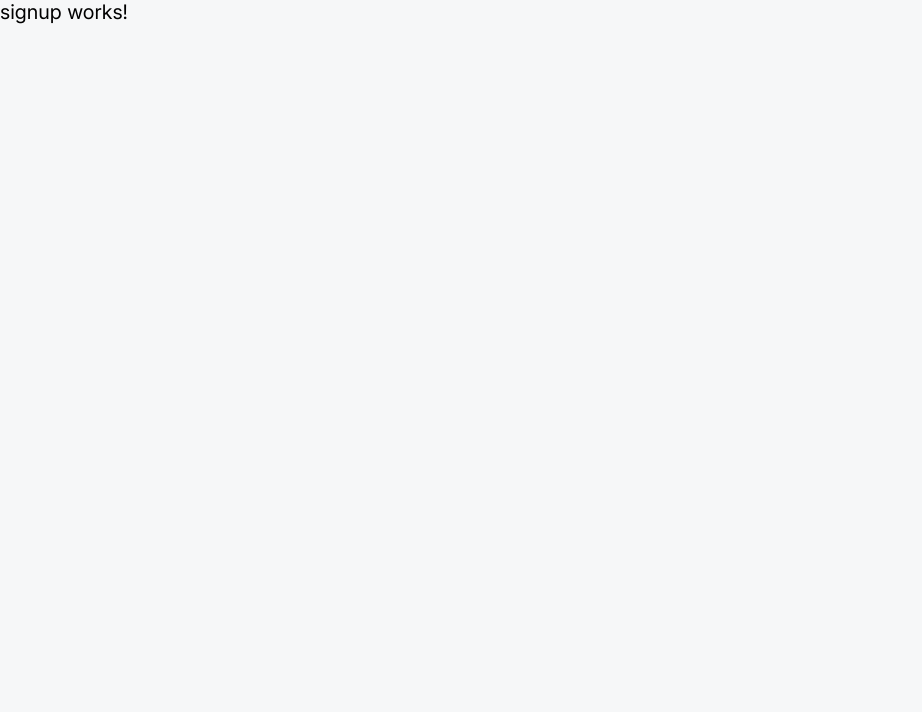
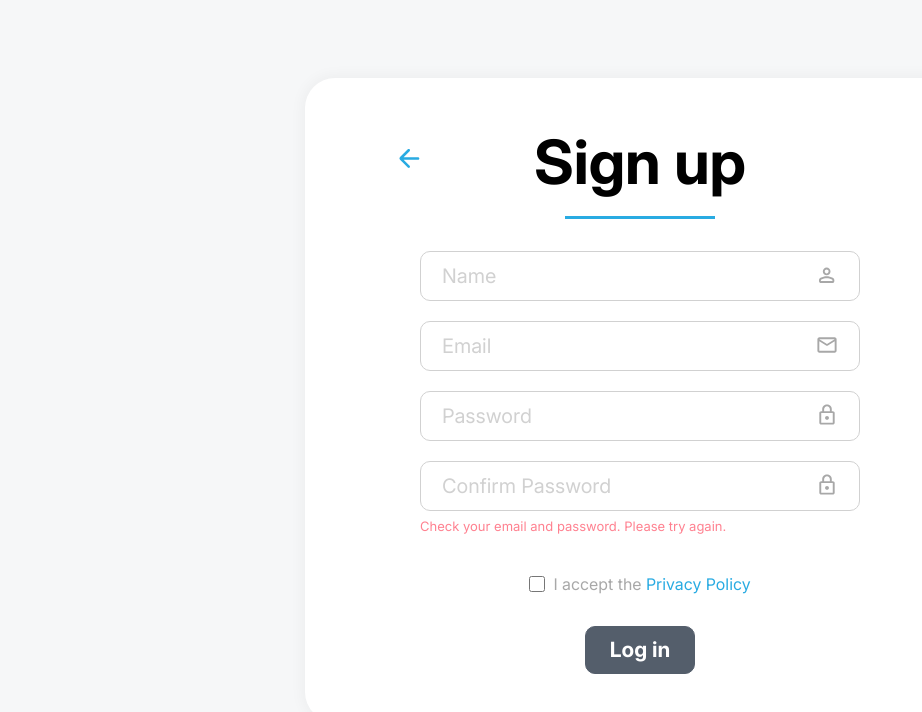
Before and after one commit to mahapiri/join-frontend, an Angular app: page /board in a window 1280 px wide. Both pictures are taken after typing "name@example.com", "Sample123" into the empty fields and a click on the button "Sign up". Shown: the top 712 px of the page, without its empty margins (0-922 px from the left). Built offline with nearby package versions, Linux system fonts and the light colour scheme.

Commit message:
added signup

```diff
--- a/src/app/login/login.component.html
+++ b/src/app/login/login.component.html
@@ -1,6 +1,6 @@
 <form [formGroup]="loginForm" class="main-container">
-    <img class="logo" src="../../assets/img/logo.svg" alt="Join Logo">
-    <div class="form-container">
+    <img class="logo" src="../../assets/img/logo.svg" alt="Join Logo" [class.no-animation-logo]="sharedService.disableAnimation">
+    <div class="form-container" [class.no-animation]="sharedService.disableAnimation">
         <div class="signup-container">
             <p>Not a Join user?</p>
             <button class="signup-btn" (click)="register()">
@@ -39,7 +39,6 @@
                     <p class="p-bold" (click)="login('guest')">Guest Log in</p>
                 </button>
             </div>
-
         </div>
     </div>
 </form>
--- a/src/app/login/login.component.scss
+++ b/src/app/login/login.component.scss
@@ -16,6 +16,19 @@
         animation: moveLogo 1s cubic-bezier(0.58, 0.81, 0.69, 0.78) forwards;
         animation-delay: 1s;
         will-change: transform;
+    }
+
+    .no-animation-logo {
+        animation: none !important;
+        width: 100.03px !important;
+        height: 121.97px !important;
+        top: 80px !important;
+        left: 77px !important;
+    }
+
+    .no-animation {
+        animation: none !important;
+        opacity: 1 !important;
     }
 
     .form-container {
@@ -43,6 +56,7 @@
             padding: 15px 16px;
             border-radius: 8px;
             @include transition-100;
+
             a {
                 color: var(--white);
                 font-weight: 700;
@@ -111,6 +125,7 @@
         justify-content: space-between;
         align-items: center;
         gap: 35px;
+        margin-top: 32px;
     }
 
     .login-btn {
--- a/src/app/login/login.component.ts
+++ b/src/app/login/login.component.ts
@@ -25,7 +25,7 @@ export class LoginComponent {
 
   constructor(
     private fb: FormBuilder,
-    private sharedService: SharedService,
+    public sharedService: SharedService,
     private router: Router,
     private validate: ValidationService,
   ) {
@@ -85,5 +85,6 @@ export class LoginComponent {
   register() {
     this.sharedService.isSignup = true;
     this.sharedService.isLogin = false;
+    this.sharedService.setAnimation(true);
   }
 }
--- a/src/app/services/shared.service.ts
+++ b/src/app/services/shared.service.ts
@@ -18,6 +18,7 @@ export class SharedService {
   isLoginOrSignup: boolean = true;
   isLogin: boolean = true;
   isSignup: boolean = false;
+  disableAnimation: boolean = false;
 
 
   constructor() { }
@@ -34,4 +35,8 @@ export class SharedService {
     this.isAddContact = false;
     this.isEditContact = false;
   }
+
+  setAnimation(status: boolean) {
+    this.disableAnimation = status;
+  }
 }
--- a/src/app/services/validation.service.ts
+++ b/src/app/services/validation.service.ts
@@ -1,5 +1,5 @@
 import { Injectable } from '@angular/core';
-import { AbstractControl, ValidationErrors } from '@angular/forms';
+import { AbstractControl, FormGroup, ValidationErrors, ValidatorFn } from '@angular/forms';
 
 @Injectable({
   providedIn: 'root'
@@ -17,6 +17,15 @@ export class ValidationService {
     }
 
     return passwordRegex.test(control.value) ? null : { invalidPassword: true };
+  }
+
+  passwordMatchValidator(): ValidatorFn {
+    return (form: AbstractControl): ValidationErrors | null => {
+      const group = form as FormGroup;
+      const password = group.get('password')?.value;
+      const confirmPassword = group.get('confirmPassword')?.value;
+      return password === confirmPassword ? null : { passwordMismatch: true };
+    };
   }
 
 
--- a/src/app/signup/signup.component.html
+++ b/src/app/signup/signup.component.html
@@ -1 +1,48 @@
-<p>signup works!</p>
+<form [formGroup]="signupForm" class="main-container" (ngSubmit)="onSubmit()">
+    <div class="login-container">
+        <a (click)="back()" class="back-icon">
+            <img src="../../assets/img/arrow-left/default.svg" alt="Arrow Left">
+        </a>
+        <div class="header-container">
+            <h1>Sign up</h1>
+            <div class="border"></div>
+        </div>
+
+        <div class="inputfield-container">
+            <div class="inputfield-content">
+                <div class="input-icon-container">
+                    <input formControlName="name" type="text" placeholder="Name">
+                    <img class="input-icon" src="../../assets/img/login-signup/person.svg" alt="Name">
+                </div>
+                <div class="input-icon-container">
+                    <input formControlName="email" type="text" placeholder="Email">
+                    <img class="input-icon" src="../../assets/img/login-signup/mail.svg" alt="Email">
+                </div>
+                <div class="input-icon-container">
+                    <input formControlName="password" type="password" placeholder="Password">
+                    <img class="input-icon password-icon" src="../../assets/img/login-signup/lock.svg" alt="Password">
+                </div>
+                <div class="input-icon-container">
+                    <input formControlName="confirmPassword" type="password" placeholder="Confirm Password">
+                    <img class="input-icon password-icon" src="../../assets/img/login-signup/lock.svg" alt="Password">
+                </div>
+                <div class="errormsg" *ngIf="signupForm.invalid && signupForm.invalid ">Check your email and password.
+                    Please try again.</div>
+                <div class="errormsg"
+                    *ngIf="signupForm.controls['confirmPassword'] && signupForm.controls['confirmPassword'].touched && signupForm.hasError('passwordMismatch')">
+                    Your passwords don't match. Please try again.</div>
+            </div>
+        </div>
+
+        <div class="privacy-container">
+            <input type="checkbox">
+            <a class="gray">I accept the <a class="blue">Privacy Policy</a></a>
+        </div>
+
+        <div class="button-container">
+            <button class="login-btn" [disabled]="signupForm.invalid">
+                <p class="p-bold">Log in</p>
+            </button>
+        </div>
+    </div>
+</form>
--- a/src/app/signup/signup.component.scss
+++ b/src/app/signup/signup.component.scss
@@ -0,0 +1,54 @@
+@import "../../styles.scss";
+
+.main-container {
+    .login-container {
+        position: relative;
+    }
+
+    .back-icon {
+        position: absolute;
+        top: 64px;
+        left: 88px;
+
+        img {
+            width: 32px;
+            height: 32px;
+            @include transition-75;
+
+            &:hover {
+                background-color: var(--lightgray);
+                border-radius: 42px;
+            }
+
+        }
+    }
+
+    input[type=checkbox] {
+        width: 16px;
+        height: 16px;
+        opacity: 1;
+        cursor: pointer;
+    }
+
+    .privacy-container {
+        display: flex;
+        flex-direction: row;
+        align-items: center;
+        justify-content: center;
+        gap: 8px;
+        margin-top: 32px;
+    }
+
+    .gray {
+        color: #A8A8A8;
+        cursor: default;
+    }
+
+    .blue {
+        color: var(--secondary);
+    }
+
+    .button-container {
+        margin-top: unset;
+    }
+}
--- a/src/app/signup/signup.component.ts
+++ b/src/app/signup/signup.component.ts
@@ -1,12 +1,53 @@
+import { CommonModule } from '@angular/common';
 import { Component } from '@angular/core';
+import { FormBuilder, FormControl, FormGroup, FormsModule, ReactiveFormsModule, Validators } from '@angular/forms';
+import { ValidationService } from '../services/validation.service';
+import { SharedService } from '../services/shared.service';
 
 @Component({
   selector: 'app-signup',
   standalone: true,
-  imports: [],
+  imports: [
+    CommonModule,
+    ReactiveFormsModule,
+    FormsModule
+  ],
   templateUrl: './signup.component.html',
-  styleUrl: './signup.component.scss'
+  styleUrls: [
+    './../../../src/app/login/login.component.scss',
+    './signup.component.scss'
+  ]
 })
 export class SignupComponent {
 
+  signupForm: FormGroup;
+
+  constructor(
+    private fb: FormBuilder,
+        private validate: ValidationService,
+        private sharedService: SharedService
+  ) {
+    this.signupForm = this.fb.group({
+      name: new FormControl('', [Validators.required, this.validate.validateEmail]),
+      email: new FormControl('', [Validators.required, this.validate.validateEmail]),
+      password: new FormControl('', [Validators.required, this.validate.validatePassword]),
+      confirmPassword: new FormControl('', [Validators.required, this.validate.validatePassword])
+    }),
+    { validators: this.validate.passwordMatchValidator() }
+  }
+
+
+  onSubmit() {
+    if (this.signupForm.invalid) {
+      console.log('Fehler im Formular');
+      return;
+    }
+    console.log('Formulardaten:', this.signupForm.value);
+  }
+
+  back() {
+    this.sharedService.isLogin = true;
+    this.sharedService.isSignup = false;
+    this.sharedService.setAnimation(true)
+  }
 }
--- a/src/styles.scss
+++ b/src/styles.scss
@@ -39,19 +39,19 @@ body {
     --third: rgba(9, 25, 49, 1);
     --hover: rgba(42, 61, 89, 1);
     --white: rgba(255, 255, 255, 1);
-    --gray: rgba(205, 205, 205, 1);
-    --lightgray: rgba(238, 238, 238, 1);
+    --gray: #cccccc;
+    --lightgray: #eeeeee;
     --hover-btn: rgba(12, 46, 98, 0.12);
     --red: rgba(255, 0, 31, 1);
     --prio-red: rgba(255, 61, 0, 1);
     --prio-orange: rgba(255, 168, 0, 1);
     --prio-green: rgba(122, 226, 41, 1);
-    --divider-line: rgba(209, 209, 209, 1);
+    --divider-line: #d1d1d1;
     --required: rgba(254, 144, 157, 1);
     --hover-icon: rgba(217, 217, 217, 1);
     --input-divider: rgba(168, 168, 168, 1);
     --input-bottom-line: rgba(0, 93, 255, 1);
-    --header-border: rgba(66, 82, 110, 1);
+    --header-border: #42526e;
     --notask-card: rgba(231, 231, 231, 1);
 
 
```
